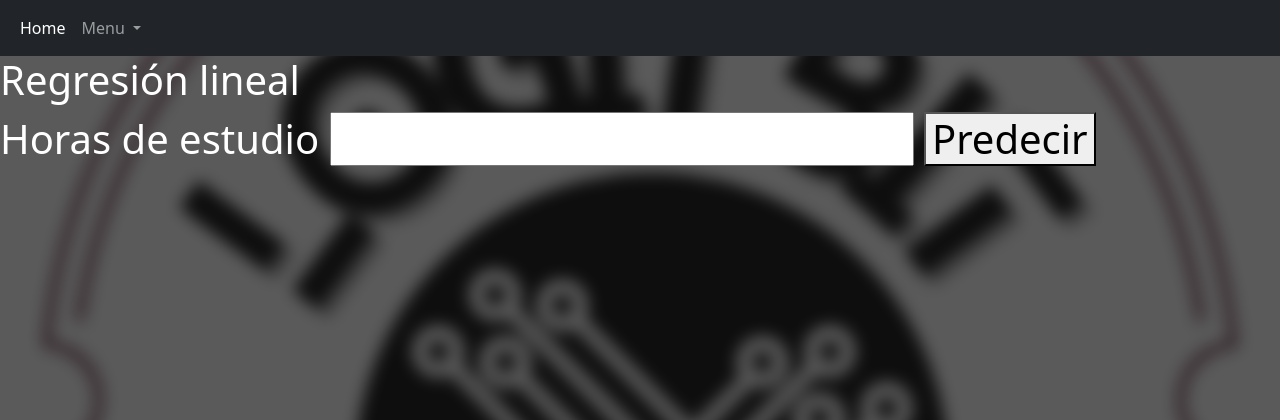
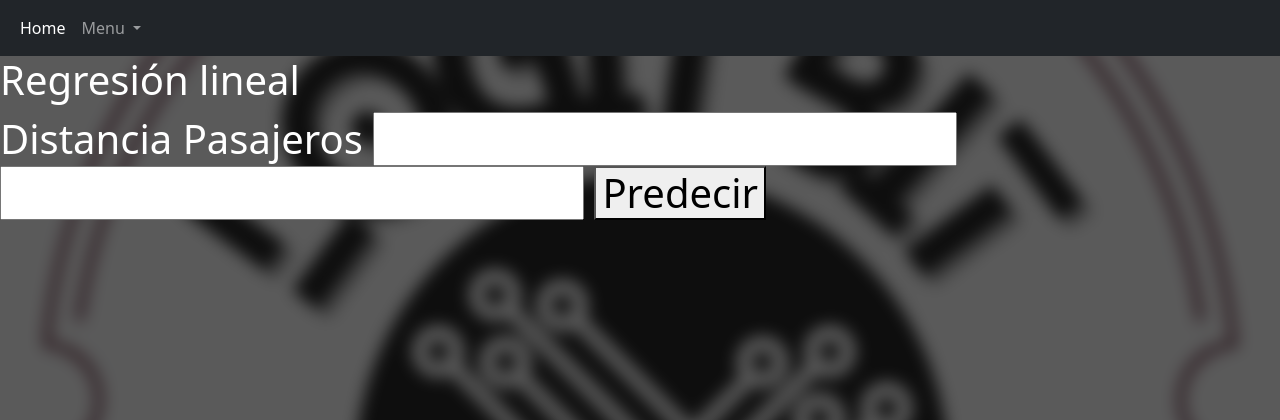
Before and after one commit to manuelarodriguezlopez/Act-Semana-1, a Flask app: page /LR in a window 1280 px wide. Shown: the top 420 px of the page. Run offline with Flask 3, Linux system fonts and the light colour scheme.

Commit message:
añadidos los modelos
ha sido añadido el modelo de linear regresion, añadida la distancia y los pasajeros como variables independientes y precio como dependiente

```diff
--- a/LRModel.py
+++ b/LRModel.py
@@ -5,16 +5,16 @@ from sklearn.linear_model import LinearRegression
 app = Flask(__name__)
 
 data = {
-    "Study Hours": [10, 15, 12, 8, 14, 5, 16, 7, 11, 13, 9, 4, 18, 3, 17, 6, 14, 2, 20, 1],
-    "Final Grade": [3.8, 4.2, 3.6, 3, 4.5, 2.5, 4.8, 2.8, 3.7, 4, 3.2, 2.2, 5, 1.8, 4.9, 2.7, 4.4, 1.5, 5, 1]
+    "Distancia Recorrida": [2, 5, 7, 10, 3, 8, 12, 15, 6, 20, 18, 25, 30, 22, 28],
+    "Pasajeros": [1, 2, 3, 1, 4, 2, 5, 3, 2, 6, 4, 5, 7, 3, 6],
+    "Precio": [5500, 13000, 18000, 20500, 9500, 18500, 28500, 34500, 14500, 47000, 39500, 53500, 67500, 45500, 63500]
 }
 
 df = pd.DataFrame(data)
-x = df[["Study Hours"]]
-y = df["Final Grade"]  # Series en lugar de DataFrame
+x = df[["Distancia Recorrida","Pasajeros"]]
+y = df["Precio"]
 model = LinearRegression()
 model.fit(x, y)
-
-def CalculateGrade(hours):
-    result = model.predict([[hours]])[0]
-    return result
+def CalculateGrade(distancia,pasajeros):
+    result = model.predict([[distancia,pasajeros]])[0]
+    return round(result)
--- a/app.py
+++ b/app.py
@@ -35,8 +35,9 @@ def casoCuatro():
 def LR():
     calculateResult = None
     if request.method == "POST":
-        hours = float(request.form["hours"])
-        calculateResult = CalculateGrade(hours)
+        distancia = float(request.form["distancia"])
+        pasajeros = float(request.form["pasajeros"])
+        calculateResult = CalculateGrade(distancia,pasajeros)
     return render_template("rl.html", result=calculateResult)
 
 @app.route('/regresionConceptos')
--- a/templates/index2.html
+++ b/templates/index2.html
@@ -46,7 +46,7 @@
                 <a class="dropdown-item dropdown-toggle" href="#">Regresión Lineal</a>
                 <ul class="dropdown-menu">
                   <li><a class="dropdown-item" href="/regresionConceptos">Conceptos básicos</a></li>
-                  <li><a class="dropdown-item" href="/regresionPractica">Ejercicio práctico</a></li>
+                  <li><a class="dropdown-item" href="/LR">Ejercicio práctico</a></li>
                 </ul>
               </li>
             </ul>
--- a/templates/rl.html
+++ b/templates/rl.html
@@ -67,10 +67,11 @@
 </script>
     <h1>Regresión lineal<h1>
         <form method="post">
-            <label for="hours">Horas de estudio</label>
-            <input type="number"  name="hours" required>
+            <label for="distancia">Distancia </label>
+            <label for="pasajeros">Pasajeros</label>
+            <input type="number"  name="distancia" required>
+            <input type="number" name="pasajeros" required>
             <button type="submit">Predecir</button>
-
             {% if result is not none %}
                 <h2>Calificación estimada: {{ result }}</h2>
             {% endif %}
```
